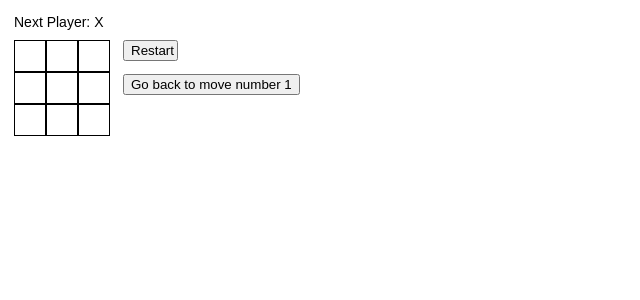
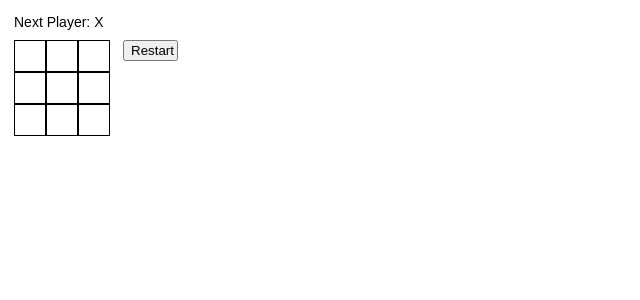
Before and after one commit to iamwaswa/tic-tac-toe-react-typescript, a React (Create React App) app: page / in a window 1280 px wide. Shown: the top 300 px of the page, without its empty margins (0-640 px from the left). Built offline with nearby package versions, Linux system fonts and the light colour scheme.

Commit message:
Fix history buttons now working correctly

```diff
--- a/src/UpdateGame/UpdateGameState.ts
+++ b/src/UpdateGame/UpdateGameState.ts
@@ -23,10 +23,6 @@ const startGameStatus = GameStatus.CURRENT_PLAYER_X;
 const historyBoards: string[][] = [];
 const turns: Turn[] = [];
 const gameStatusValues: GameStatus[] = [];
-
-historyBoards.push(startBoard);
-turns.push(startTurn);
-gameStatusValues.push(startGameStatus);
 
 const startHistory = {
     historyBoards,
--- a/src/components/Game.tsx
+++ b/src/components/Game.tsx
@@ -1,13 +1,13 @@
 import Square from "./Square";
 import HistoryButton from './HistoryButton';
-import updateTurn from "src/UpdateGame/UpdateGameTurn";
-import updateGameStatus, { setupGame } from "src/UpdateGame/UpdateGameState";
+import updateGameStatus, { setupGame } from "src/updateGame/UpdateGameState";
 import * as React from "react";
 import { Component } from "react";
 import Turn from "src/enums/Turn";
 import GameStatus from "src/enums/GameStatus";
 import IHistory from "src/interfaces/IHistory";
 import Display from "./Display";
+import updateTurn from "src/updateGame/UpdateGameTurn";
 
 export interface IGameState {
     history: IHistory;
@@ -75,7 +75,7 @@ class Game extends Component<{}, IGameState>{
         const { historyBoards } = this.state.history;
 
         return historyBoards
-                .map((board: string[], index: number) => {
+                .map((historyBoard: string[], index: number) => {
                     const handleHistoryButtonOnClick = (): void => {
                         this.handleHistoryButtonOnClick(index);
                     };
@@ -121,9 +121,9 @@ class Game extends Component<{}, IGameState>{
         const updatedHistoryBoards = historyBoards.slice(0, index + 1);
         const updatedTurns = turns.slice(0, index + 1);
         const updatedGameStatusvalues = gameStatusValues.slice(0, index + 1);
-        const updatedBoard = updatedHistoryBoards.pop();
-        const updatedTurn = updatedTurns.pop();
-        const updatedGameStatus = updatedGameStatusvalues.pop();
+        const updatedBoard = updatedHistoryBoards[index];
+        const updatedTurn = updatedTurns[index];
+        const updatedGameStatus = updatedGameStatusvalues[index];
         const updatedHistory = {
             historyBoards: updatedHistoryBoards,
             turns: updatedTurns,
```
